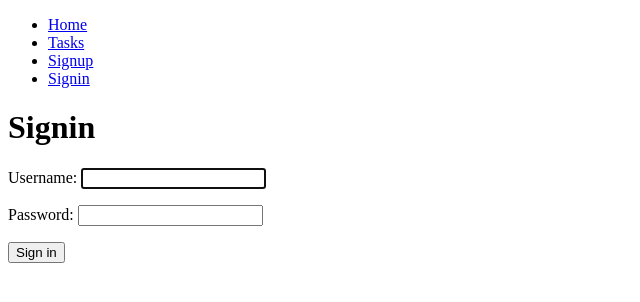
After one commit to HenryTene/django-crud-auth, a Django app: page /signin/ in a window 1280 px wide. The commit adds this page. Shown: the top 302 px of the page, without its empty margins (0-640 px from the left). Run offline with Django 5.2, Linux system fonts and the light colour scheme.

Commit message:
:sparkles: Se agrega funcion para iniciar sesion

```diff
--- a/djangocrud/urls.py
+++ b/djangocrud/urls.py
@@ -24,4 +24,5 @@ urlpatterns = [
     path('signup/', views.signup, name='signup'),
     path('tasks/', views.tasks, name='tasks'),
     path('logout/', views.signout, name='logout'),
+    path('signin/', views.signin, name='signin'),
 ]
--- a/tasks/templates/base.html
+++ b/tasks/templates/base.html
@@ -15,6 +15,7 @@
             <li><a href="/logout">Logout</a></li>
             {% else %}
             <li><a href="/signup">Signup</a></li>
+            <li><a href="/signin">Signin</a></li>
             {% endif %}
 
         </ul>
--- /dev/null
+++ b/tasks/templates/signin.html
@@ -0,0 +1,14 @@
+{% extends 'base.html' %}
+
+{% block content %}
+<h1>Signin</h1>
+{{error}}
+<form action="/signin/" method="POST">
+    {% csrf_token %}
+    {{form.as_p}}
+    <button>
+        Sign in
+    </button>
+</form>
+
+{% endblock %}
--- a/tasks/views.py
+++ b/tasks/views.py
@@ -1,7 +1,7 @@
-from django.shortcuts import render,redirect
-from django.contrib.auth.forms import UserCreationForm
+from django.shortcuts import render, redirect
+from django.contrib.auth.forms import UserCreationForm, AuthenticationForm
 from django.contrib.auth.models import User
-from django.contrib.auth import login, logout
+from django.contrib.auth import login, logout,authenticate
 from django.db import IntegrityError
 
 
@@ -9,33 +9,55 @@ from django.db import IntegrityError
 def home(request):
     return render(request, 'home.html')
 
+
 def signup(request):
     if request.method == 'GET':
-        return render(request,'signup.html',{
-            'form':UserCreationForm()
+        return render(request, 'signup.html', {
+            'form': UserCreationForm()
         })
     else:
         if request.POST['password1'] == request.POST['password2']:
             try:
-                user = User.objects.create_user(request.POST['username'],password=request.POST['password1'])
+                user = User.objects.create_user(
+                    request.POST['username'], password=request.POST['password1'])
                 user.save()
-                login(request,user)
+                login(request, user)
                 return redirect('tasks')
 
             except IntegrityError:
-                return render(request,'signup.html',{
-                    'form':UserCreationForm(),
-                    'error':'Username is already taken'
+                return render(request, 'signup.html', {
+                    'form': UserCreationForm(),
+                    'error': 'Username is already taken'
                 })
 
         else:
-            return render(request,'signup.html',{
-                'form':UserCreationForm(),
-                'error':'Passwords do not match'
+            return render(request, 'signup.html', {
+                'form': UserCreationForm(),
+                'error': 'Passwords do not match'
             })
+
+
 def tasks(request):
-    return render(request,'tasks.html')
+    return render(request, 'tasks.html')
+
 
 def signout(request):
     logout(request)
     return redirect('home')
+
+
+def signin(request):
+    if request.method == 'GET':
+        return render(request, 'signin.html', {
+            'form': AuthenticationForm()
+        })
+    else:
+        user = authenticate(request, username=request.POST['username'], password=request.POST['password'])
+        if user is None:
+            return render(request, 'signin.html', {
+                'form': AuthenticationForm(),
+                'error': 'Username or password is incorrect'
+            })
+        else:
+            login(request, user)
+            return redirect('tasks')
```
